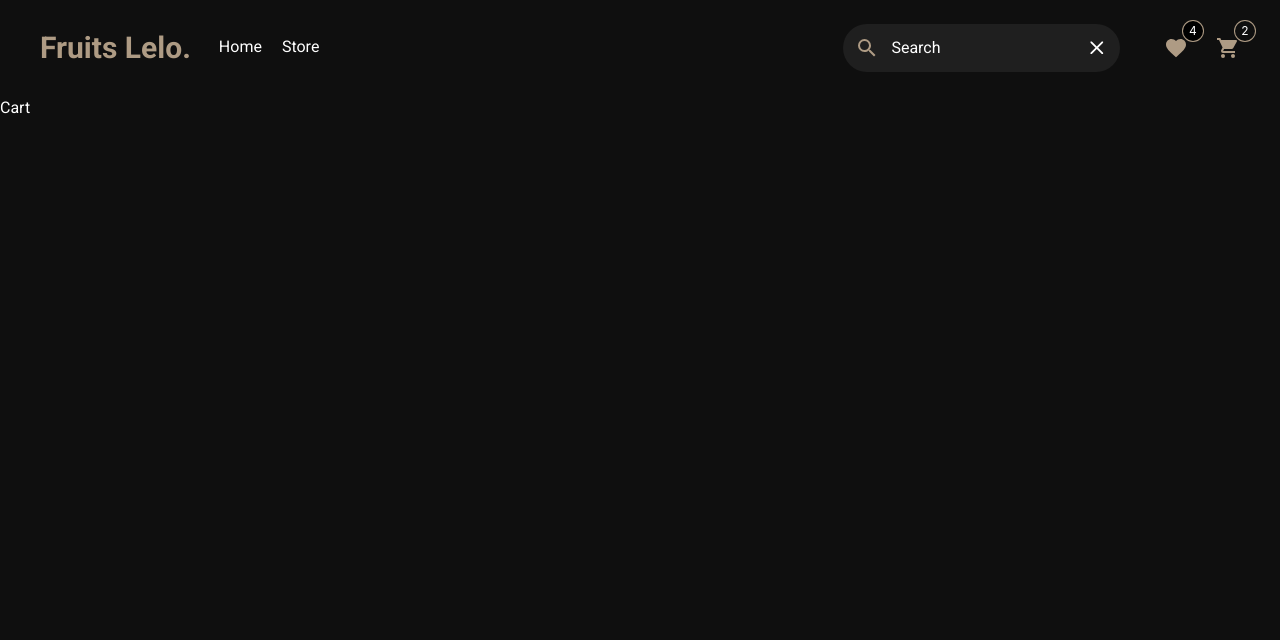
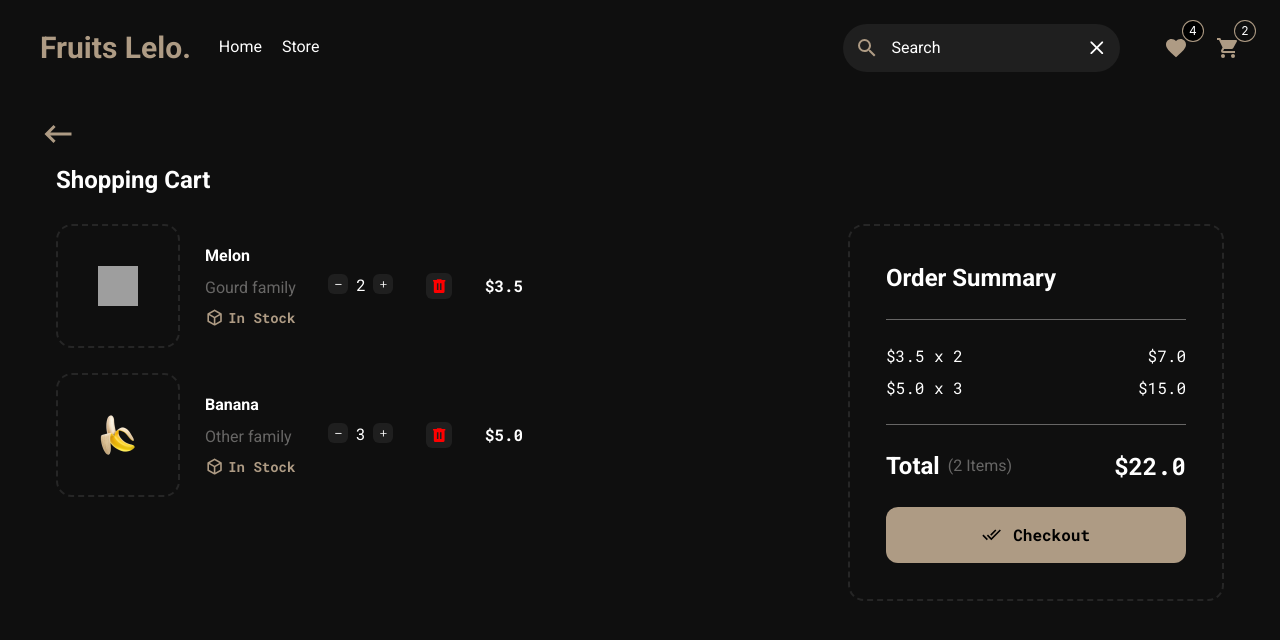
Before and after one commit to Hriday2406/fruits-lelo, a React (Vite) app: page /cart in a window 1280 px wide. Shown: the top 640 px of the page. Built offline with nearby package versions, Linux system fonts and the light colour scheme; grey boxes are pictures that could not be loaded.

Commit message:
Cart Page Styling v1.0 - Add styling and functionality - Minor Styling Changes in Cart Card

```diff
--- a/src/components/Cart.jsx
+++ b/src/components/Cart.jsx
@@ -1,3 +1,180 @@
+import Icon from "@mdi/react";
+import {
+  mdiKeyboardBackspace,
+  mdiTrashCan,
+  mdiCubeOutline,
+  mdiMinus,
+  mdiPlus,
+  mdiCheckAll,
+} from "@mdi/js";
+import { Link, useNavigate } from "react-router-dom";
+import { FRUITS } from "../utils/constants";
+import { useContext, useEffect, useState } from "react";
+import { CartContext } from "./App";
+
 export default function Cart() {
-  return <>Cart</>;
+  const { cart, setCart } = useContext(CartContext);
+  const [total, setTotal] = useState(0);
+  const navigate = useNavigate();
+
+  function handleDelete(index) {
+    setCart((prev) => {
+      const newCart = [...prev];
+      newCart.splice(index, 1);
+      return newCart;
+    });
+  }
+
+  useEffect(() => {
+    let temp = 0;
+    for (let i = 0; i < cart.length; i++)
+      temp += FRUITS[cart[i].fruitId].price * cart[i].count;
+    setTotal(temp);
+  }, [cart]);
+
+  // <Link to={`/store/${fruit.slug}`} key={fruit.name}></Link>
+
+  return (
+    <div className="relative flex items-start justify-between px-14 py-32">
+      <div className="absolute left-10 top-5">
+        <Icon
+          path={mdiKeyboardBackspace}
+          size={1.5}
+          className="cursor-pointer text-accent transition-all hover:scale-125 hover:drop-shadow-[0_0_10px_#AE9B84]"
+          onClick={() => {
+            navigate(-1);
+          }}
+        />
+        <h1 className="pl-4 pt-3 text-2xl font-bold">Shopping Cart</h1>
+      </div>
+      <div className="flex w-2/5 flex-col gap-[25px]">
+        {cart.map((item, index) => {
+          const fruit = FRUITS[item.fruitId];
+          return (
+            <div className="flex items-center gap-[25px]" key={fruit.id}>
+              <Link to={`/store/${fruit.slug}`} className="shrink-0">
+                <div className="shrink-0 rounded-2xl border-2 border-dashed border-dash p-[40px]">
+                  <img
+                    src={fruit.src}
+                    alt={fruit.name}
+                    className="size-[40px]"
+                  />
+                </div>
+              </Link>
+              <div className="flex w-full items-center justify-between">
+                <div className="justify flex flex-col gap-2">
+                  <h3 className="font-bold">{fruit.name}</h3>
+                  <span className="text-gray">{fruit.family} family</span>
+                  <div className="flex gap-1 text-accent">
+                    <Icon path={mdiCubeOutline} size={0.8} />
+                    <h4 className="font-mono text-sm font-bold">In Stock</h4>
+                  </div>
+                </div>
+                <div className="flex gap-2">
+                  <button
+                    className="size-5 rounded-md bg-secondary p-[5px] transition-all hover:scale-125"
+                    onClick={() => {
+                      setCart((prev) => {
+                        const newCart = [...prev];
+                        for (let i in newCart)
+                          if (newCart[i].fruitId == fruit.id) {
+                            if (newCart[i].count == 1) return newCart;
+                            newCart[i].count -= 1;
+                          }
+                        return newCart;
+                      });
+                    }}
+                  >
+                    <Icon path={mdiMinus} size={0.45} />
+                  </button>
+                  <span>{item.count}</span>
+                  <button
+                    className="size-5 rounded-md bg-secondary p-[5px] transition-all hover:scale-125"
+                    onClick={() => {
+                      setCart((prev) => {
+                        const newCart = [...prev];
+                        for (let i in newCart)
+                          if (newCart[i].fruitId == fruit.id)
+                            newCart[i].count += 1;
+                        return newCart;
+                      });
+                    }}
+                  >
+                    <Icon path={mdiPlus} size={0.45} />
+                  </button>
+                </div>
+                <Icon
+                  path={mdiTrashCan}
+                  size={1.1}
+                  color="red"
+                  className="cursor-pointer rounded-md bg-secondary p-1 transition-all hover:scale-125"
+                  onClick={() => {
+                    handleDelete(index);
+                  }}
+                />
+                <span className="font-mono font-bold">${fruit.price}</span>
+              </div>
+            </div>
+          );
+        })}
+        {cart.length == 0 && (
+          <p className="w-fit rounded-2xl border-2 border-dashed border-dash p-10 font-mono text-xl text-accent">
+            CART IS EMPTY.
+          </p>
+        )}
+      </div>
+      <div className="flex flex-col gap-[25px] rounded-2xl border-2 border-dashed border-dash p-9 text-white transition-all duration-500 hover:shadow-[0_0_15px_#AE9B84]">
+        <h2 className="text-2xl font-bold">Order Summary</h2>
+        <div className="flex flex-col gap-2 border-y-[1px] border-gray py-6 font-mono font-normal text-white">
+          {cart.map((item) => {
+            const fruit = FRUITS[item.fruitId];
+            return (
+              <div
+                className="flex justify-between"
+                key={fruit.name + item.count}
+              >
+                <span>
+                  ${fruit.price} x {item.count}
+                </span>
+                <span>${(fruit.price * item.count).toFixed(1)}</span>
+              </div>
+            );
+          })}
+          {cart.length == 0 && (
+            <p className="text-center font-mono text-lg text-accent">
+              CART IS EMPTY.
+            </p>
+          )}
+        </div>
+        <div className="flex justify-between text-2xl font-bold">
+          <div className="flex items-center gap-2">
+            <span>Total</span>
+            <span className="text-base font-normal text-gray">
+              ({cart.length} Items)
+            </span>
+          </div>
+          <span className="font-mono">${total.toFixed(1)}</span>
+        </div>
+        <button
+          className="flex w-[300px] items-center justify-center gap-3 rounded-xl bg-accent px-24 py-4 font-mono font-bold text-black transition-all duration-500 hover:bg-secondary hover:text-accent hover:shadow-[0_0_10px_#AE9B84]"
+          onClick={() => {
+            if (cart.length == 0) {
+              alert(
+                "You cannot checkout with an empty cart, put some fruits in the cart first.",
+              );
+              return;
+            }
+
+            alert(
+              "Yay! You have bought the fruits! It will be delivered to you.",
+            );
+            setCart([]);
+          }}
+        >
+          <Icon path={mdiCheckAll} size={0.8} />
+          Checkout
+        </button>
+      </div>
+    </div>
+  );
 }
--- a/src/components/CartCard.jsx
+++ b/src/components/CartCard.jsx
@@ -9,11 +9,6 @@ export default function CartCard() {
   const navigate = useNavigate();
   const { cart, setCart } = useContext(CartContext);
   const [total, setTotal] = useState(0);
-
-  function getQty(id) {
-    for (let i in cart) if (cart[i].fruitId == id) return cart[i].count;
-    return 1;
-  }
 
   useEffect(() => {
     let temp = 0;
@@ -31,11 +26,11 @@ export default function CartCard() {
   }
 
   return (
-    <div className="rounded-2xl border-2 border-dashed border-dash p-9 text-white shadow-[0_0_15px_#AE9B84]">
+    <div className="overflow-hidden rounded-2xl border-2 border-dashed border-dash p-9 text-white shadow-[0_0_15px_#AE9B84]">
       <h2 className="border-b-[1px] border-gray pb-6 text-2xl font-bold">
         Shopping Cart
       </h2>
-      <div className="flex flex-col gap-[25px] py-9">
+      <div className="flex max-h-[362px] flex-col gap-[25px] overflow-y-auto py-9 pr-5">
         {cart.map((item, index) => {
           const fruit = FRUITS[item.fruitId];
 
@@ -63,8 +58,8 @@ export default function CartCard() {
                 </div>
                 <div className="flex h-full items-center gap-5 font-mono font-bold">
                   <span>
-                    ${fruit.price} x {getQty(fruit.id)} = $
-                    {fruit.price * getQty(fruit.id)}{" "}
+                    ${fruit.price} x {item.count} = $
+                    {(fruit.price * item.count).toFixed(1)}
                   </span>
                 </div>
               </div>
@@ -79,9 +74,9 @@ export default function CartCard() {
       </div>
       <div className="flex justify-between border-t-[1px] border-gray py-6 font-mono text-2xl font-bold">
         <span>Total</span>
-        <span>${total}</span>
+        <span>${total.toFixed(1)}</span>
       </div>
-      <div className="flex w-[380px] flex-col gap-3">
+      <div className="flex w-[415px] flex-col gap-3">
         <button
           className="flex items-center justify-center gap-3 rounded-xl bg-accent px-24 py-4 font-mono font-bold text-black transition-all duration-500 hover:bg-secondary hover:text-accent hover:shadow-[0_0_10px_#AE9B84]"
           onClick={() => {
@@ -95,6 +90,7 @@ export default function CartCard() {
             alert(
               "Yay! You have bought the fruits! It will be delivered to you.",
             );
+            setCart([]);
           }}
         >
           <Icon path={mdiCheckAll} size={0.8} />
--- a/src/components/Product.jsx
+++ b/src/components/Product.jsx
@@ -115,7 +115,7 @@ export default function Product() {
             <button
               className="size-5 rounded-md bg-secondary p-[5px] transition-all hover:scale-125"
               onClick={() => {
-                if (qty == 0) return;
+                if (qty == 1) return;
                 setQty(qty - 1);
                 if (isInCart(fruit.id)) {
                   setCart((prev) => {
```
